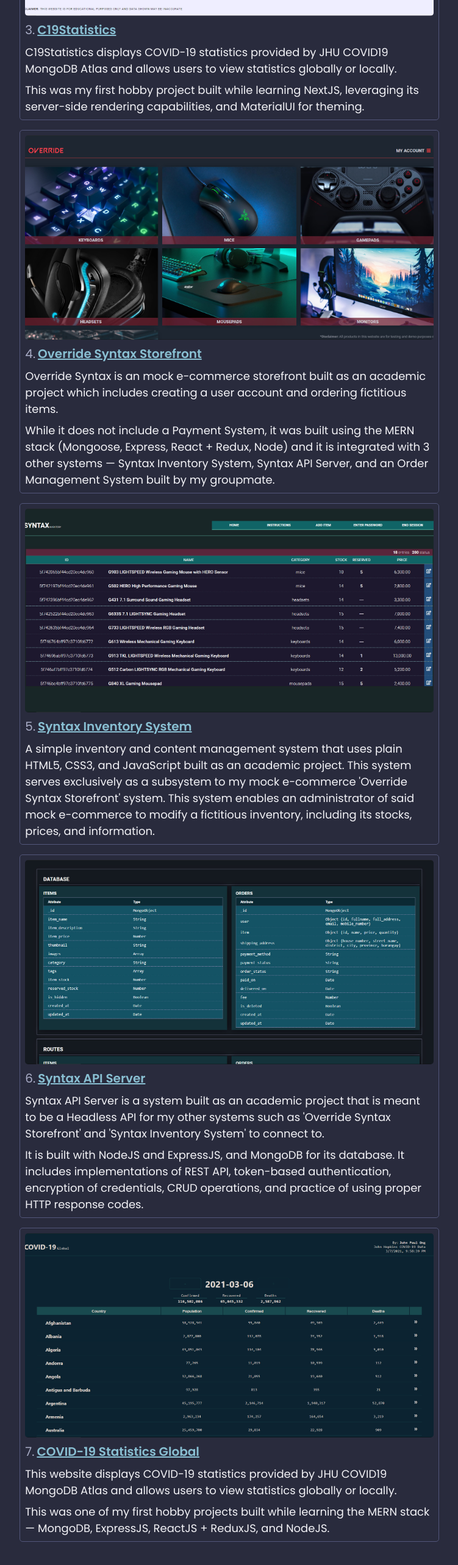
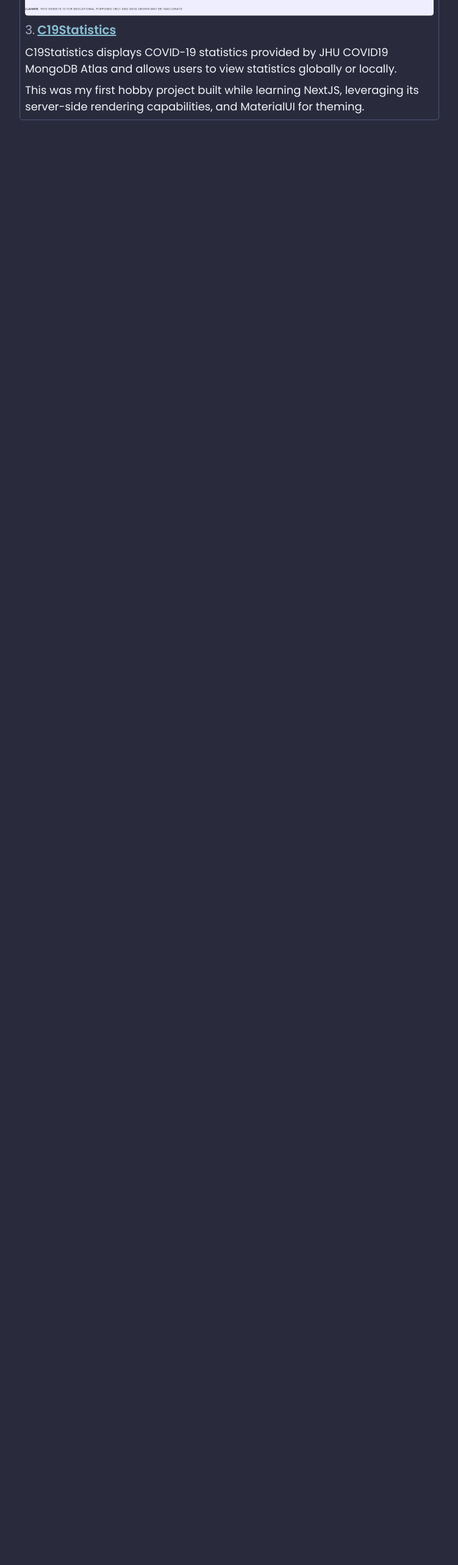
Before and after one commit to jp-ong/portfolio, a Next.js app: page / in a window 1280 px wide. Shown: the part 3258-5824 px from the top of the page at 61% size, without its empty margins (264-1015 px from the left). After the commit the page ends 3547 px from the top, so only its background shows below. Built offline with nearby package versions, Linux system fonts and the light colour scheme.

Commit message:
Update list of projects

```diff
--- a/src/components/ProjectsSection/ProjectsSection.tsx
+++ b/src/components/ProjectsSection/ProjectsSection.tsx
@@ -26,37 +26,6 @@ const ProjectsSection = () => {
       description: [
         "C19Statistics displays COVID-19 statistics provided by JHU COVID19 MongoDB Atlas and allows users to view statistics globally or locally.",
         "This was my first hobby project built while learning NextJS, leveraging its server-side rendering capabilities, and MaterialUI for theming.",
-      ],
-    },
-    {
-      repo: "override-syntax",
-      title: "Override Syntax Storefront",
-      description: [
-        "Override Syntax is an mock e-commerce storefront built as an academic project which includes creating a user account and ordering fictitious items.",
-        "While it does not include a Payment System, it was built using the MERN stack (Mongoose, Express, React + Redux, Node) and it is integrated with 3 other systems — Syntax Inventory System, Syntax API Server, and an Order Management System built by my groupmate.",
-      ],
-    },
-    {
-      repo: "syntax-inventory",
-      title: "Syntax Inventory System",
-      description: [
-        "A simple inventory and content management system that uses plain HTML5, CSS3, and JavaScript built as an academic project. This system serves exclusively as a subsystem to my mock e-commerce 'Override Syntax Storefront' system. This system enables an administrator of said mock e-commerce to modify a fictitious inventory, including its stocks, prices, and information.",
-      ],
-    },
-    {
-      repo: "syntax-api-server",
-      title: "Syntax API Server",
-      description: [
-        "Syntax API Server is a system built as an academic project that is meant to be a Headless API for my other systems such as 'Override Syntax Storefront' and 'Syntax Inventory System' to connect to.",
-        "It is built with NodeJS and ExpressJS, and MongoDB for its database. It includes implementations of REST API, token-based authentication, encryption of credentials, CRUD operations, and practice of using proper HTTP response codes.",
-      ],
-    },
-    {
-      repo: "covid-stats-global",
-      title: "COVID-19 Statistics Global",
-      description: [
-        "This website displays COVID-19 statistics provided by JHU COVID19 MongoDB Atlas and allows users to view statistics globally or locally.",
-        "This was one of my first hobby projects built while learning the MERN stack — MongoDB, ExpressJS, ReactJS + ReduxJS, and NodeJS.",
       ],
     },
   ];
```
